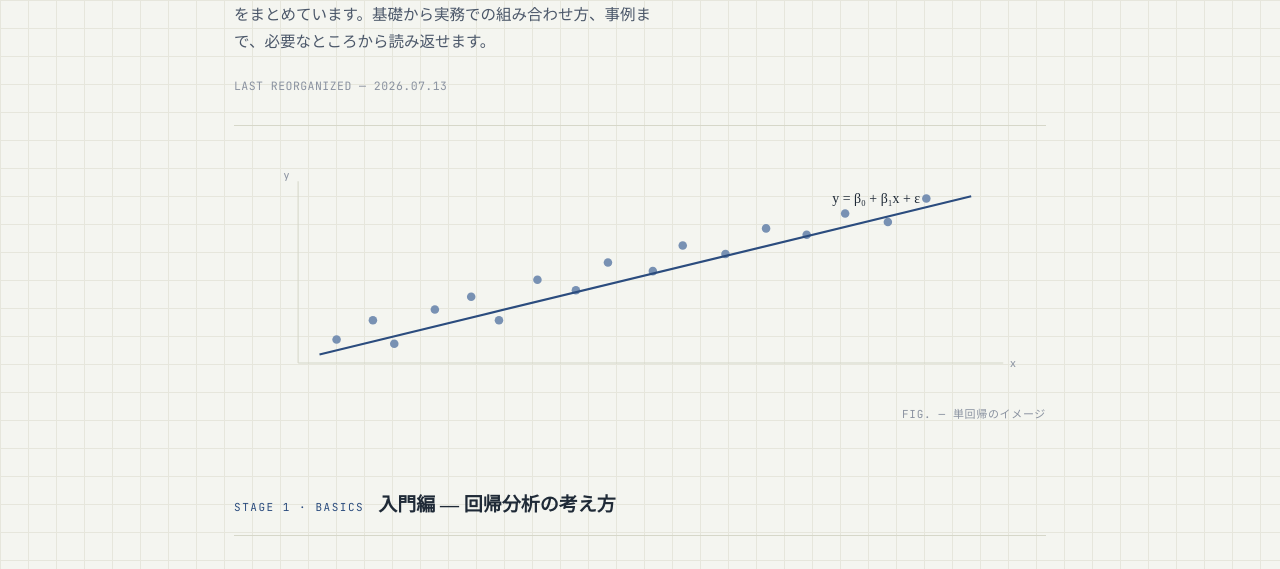
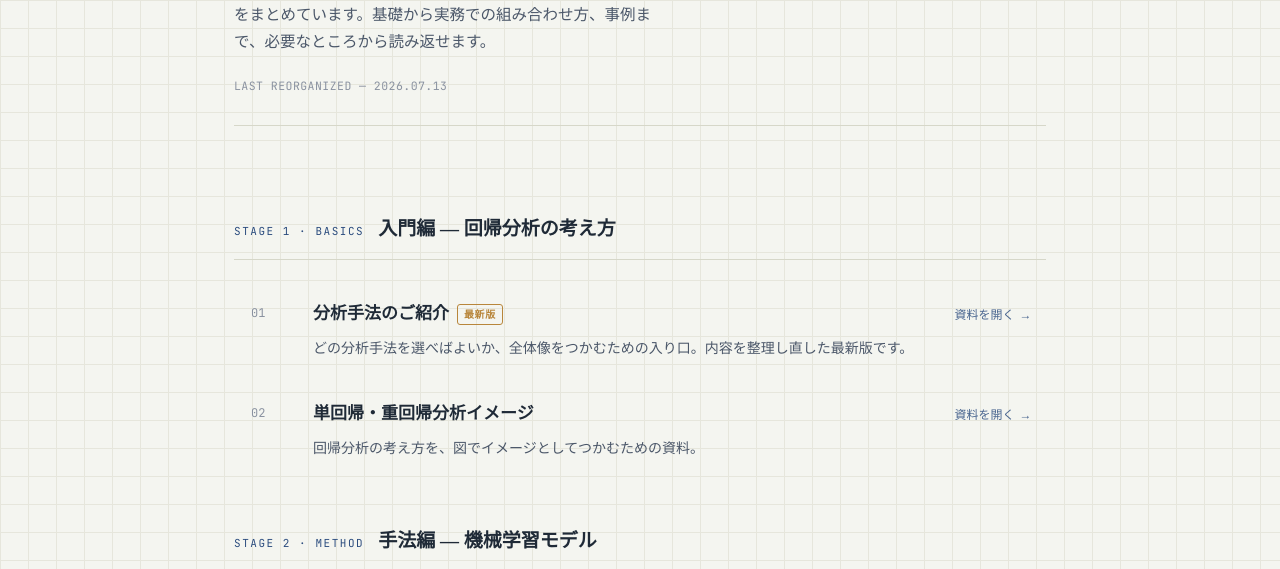
Before and after one commit to manabi-lab/data-analytics-comment, a plain HTML site: page index.html in a window 1280 px wide. Shown: the part 196-765 px from the top of the page. Drawn offline with Linux system fonts and the light colour scheme; a web font is replaced by a local one.

Commit message:
Update index.html

```diff
--- a/index.html
+++ b/index.html
@@ -90,22 +90,8 @@
     letter-spacing:.04em;
   }
 
-  /* ---------- Hero chart ---------- */
-  .hero{
-    padding:34px 0 10px;
-  }
-  .hero svg{width:100%;height:auto;display:block;}
-  .hero-caption{
-    font-family:var(--mono);
-    font-size:11px;
-    color:var(--ink-faint);
-    letter-spacing:.06em;
-    margin-top:10px;
-    text-align:right;
-  }
-
   /* ---------- Sections ---------- */
-  main{padding:8px 0 60px;}
+  main{padding:40px 0 60px;}
   section.stage{
     padding-top:46px;
   }
@@ -222,37 +208,6 @@
     <p class="lede">研修や打ち合わせでご紹介してきた、分析手法・考え方の解説をまとめています。基礎から実務での組み合わせ方、事例まで、必要なところから読み返せます。</p>
     <div class="updated">LAST REORGANIZED — 2026.07.13</div>
   </header>
-
-  <div class="hero">
-    <svg viewBox="0 0 760 220" xmlns="http://www.w3.org/2000/svg">
-      <line x1="60" y1="190" x2="720" y2="190" stroke="#d6d7c9" stroke-width="1"/>
-      <line x1="60" y1="190" x2="60" y2="20" stroke="#d6d7c9" stroke-width="1"/>
-      <text x="726" y="194" font-family="JetBrains Mono" font-size="10" fill="#8a92a0">x</text>
-      <text x="46" y="18" font-family="JetBrains Mono" font-size="10" fill="#8a92a0">y</text>
-
-      <circle cx="96"  cy="168" r="4" fill="#7891b3"/>
-      <circle cx="130" cy="150" r="4" fill="#7891b3"/>
-      <circle cx="150" cy="172" r="4" fill="#7891b3"/>
-      <circle cx="188" cy="140" r="4" fill="#7891b3"/>
-      <circle cx="222" cy="128" r="4" fill="#7891b3"/>
-      <circle cx="248" cy="150" r="4" fill="#7891b3"/>
-      <circle cx="284" cy="112" r="4" fill="#7891b3"/>
-      <circle cx="320" cy="122" r="4" fill="#7891b3"/>
-      <circle cx="350" cy="96"  r="4" fill="#7891b3"/>
-      <circle cx="392" cy="104" r="4" fill="#7891b3"/>
-      <circle cx="420" cy="80"  r="4" fill="#7891b3"/>
-      <circle cx="460" cy="88"  r="4" fill="#7891b3"/>
-      <circle cx="498" cy="64"  r="4" fill="#7891b3"/>
-      <circle cx="536" cy="70"  r="4" fill="#7891b3"/>
-      <circle cx="572" cy="50"  r="4" fill="#7891b3"/>
-      <circle cx="612" cy="58"  r="4" fill="#7891b3"/>
-      <circle cx="648" cy="36"  r="4" fill="#7891b3"/>
-
-      <line x1="80" y1="182" x2="690" y2="34" stroke="#2b4c7e" stroke-width="2"/>
-      <text x="560" y="40" font-family="Zen Old Mincho" font-size="13" fill="#1f2a37">y = β₀ + β₁x + ε</text>
-    </svg>
-    <div class="hero-caption">FIG. — 単回帰のイメージ</div>
-  </div>
 
   <main>
 
```
